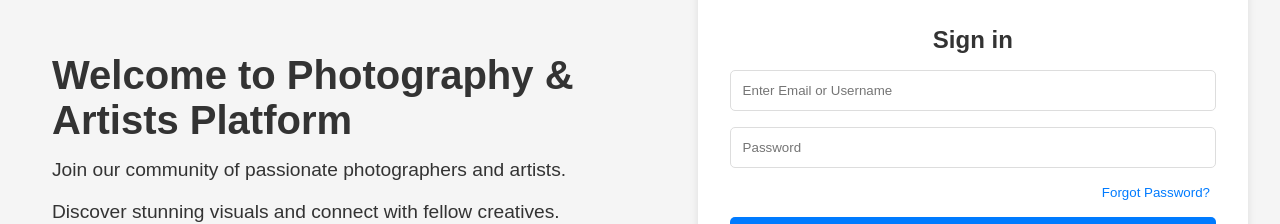
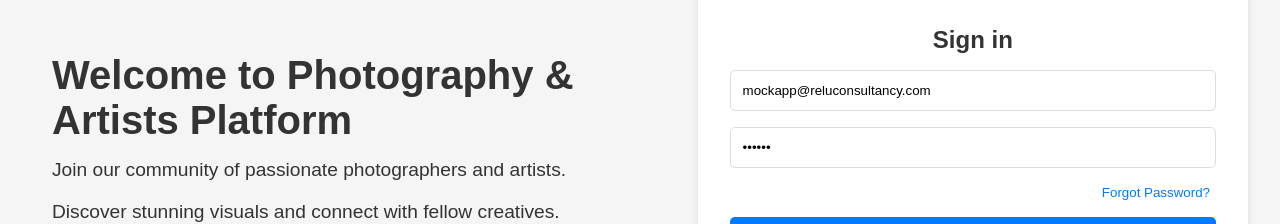
Before and after one commit to rampappula555/relu-mock-app, a React (Create React App) app: page /login in a window 1280 px wide. Shown: the part 272-496 px from the top of the page. Built offline with nearby package versions, Linux system fonts and the light colour scheme.

Commit message:
added user info

```diff
--- a/src/components/LoginPage/index.js
+++ b/src/components/LoginPage/index.js
@@ -9,8 +9,8 @@ import { useNavigate } from "react-router-dom";
 import Cookies from "js-cookie";
 import Header from "../Header";
 const LoginPage = () => {
-  const [email, setEmail] = useState("");
-  const [password, setPassword] = useState("");
+  const [email, setEmail] = useState("mockapp@reluconsultancy.com");
+  const [password, setPassword] = useState("123456");
   const [errorMsg, setErrorMsg] = useState("");
 
   const navigate = useNavigate();
--- a/src/components/SignUpPage/index.js
+++ b/src/components/SignUpPage/index.js
@@ -23,6 +23,7 @@ const SignUpPage = () => {
         const user = userCredential.user;
         setCurrentUser(user.uid);
         Cookies.set("userDetails", user.uid, { expires: 30 });
+
         // ...
       })
       .catch((error) => {
```
